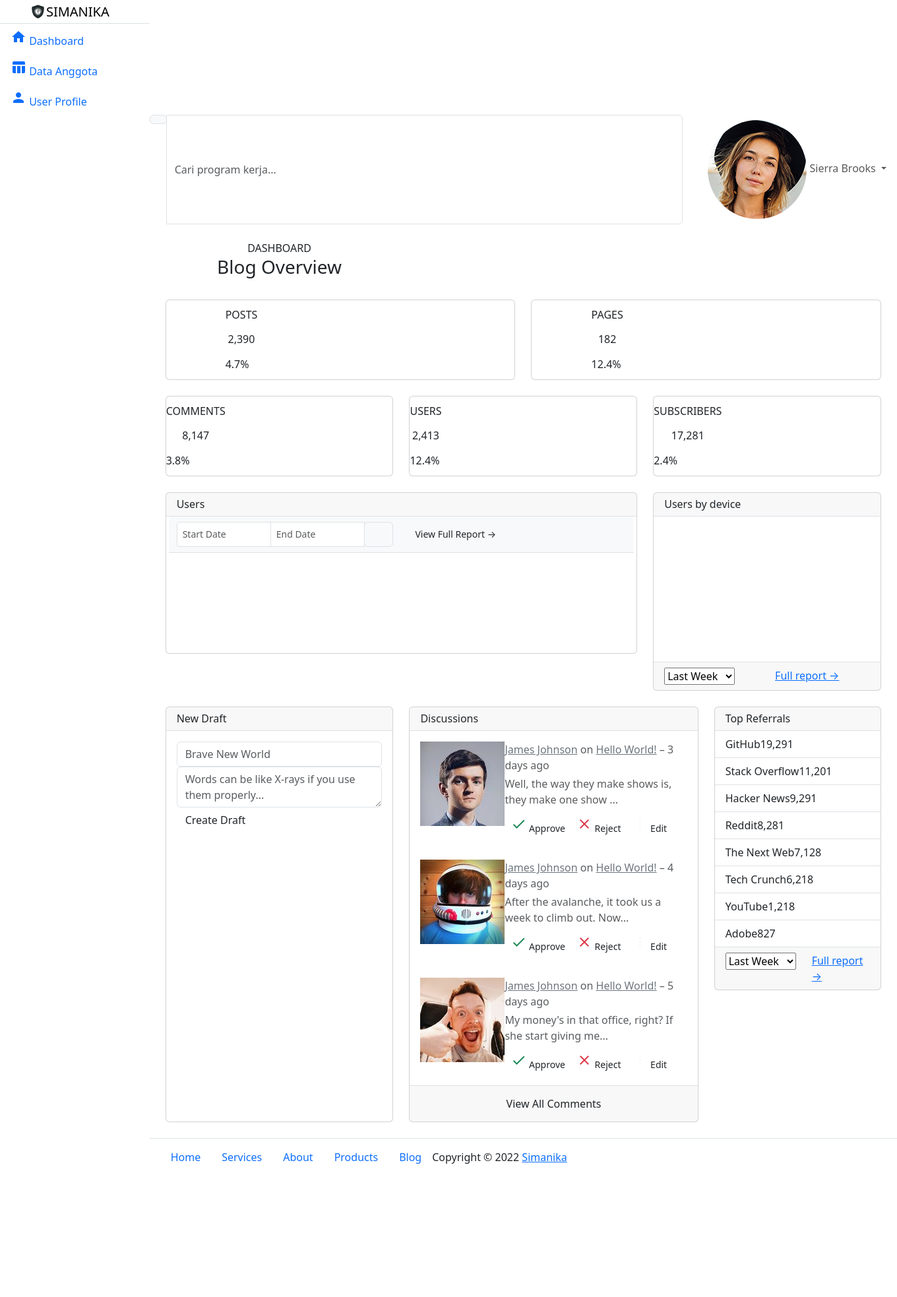
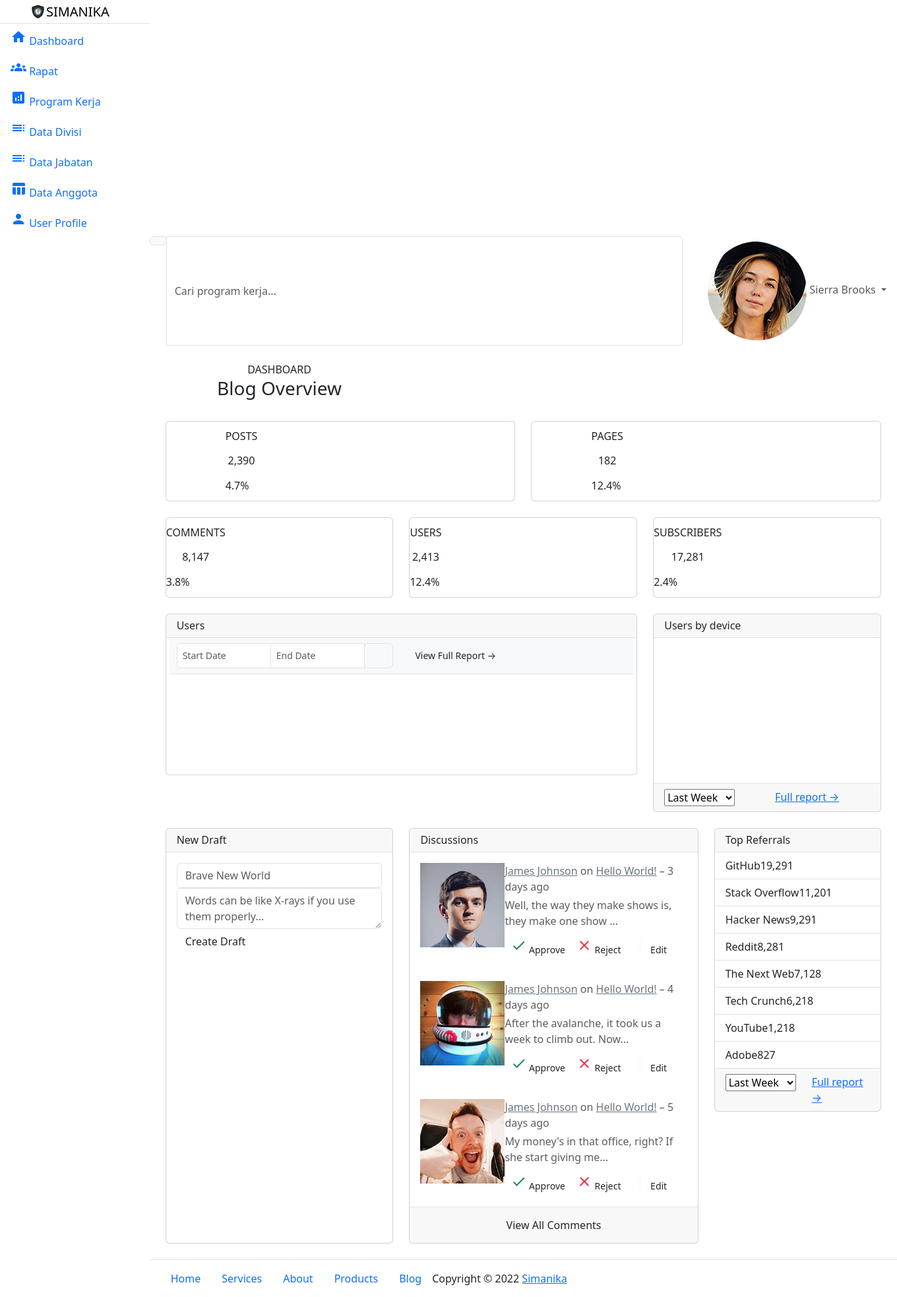
Before and after one commit to you-ink/simanika, a CodeIgniter app: page /database/index.php/dashboard/index in a window 1360 px wide; the page is wider, and only the part inside the window is pictured. Shown: that part at 66% size. Before the commit the page ends 1764 px from the top of that part, so only its background shows below. Run offline with CodeIgniter, Linux system fonts and the light colour scheme; a map, chart or similar area stays blank; some libraries are stand-ins or nearby versions.

Commit message:
Update Sidebar

```diff
--- a/application/controllers/Dashboard.php
+++ b/application/controllers/Dashboard.php
@@ -71,7 +71,7 @@ class Dashboard extends CI_Controller {
 
 	public function meeting()
 	{
-		$data['title'] = 'Simanika - Data Rapat';
+		$data['title'] = 'Simanika - Rapat';
 
 		$this->load->view('app/dashboard/header', $data);
 		$this->load->view('app/dashboard/sidebar', $data);
@@ -81,9 +81,9 @@ class Dashboard extends CI_Controller {
 		$this->load->view('app/dashboard/footer', $data);
 	}
 
-	public function proker()
+	public function program()
 	{
-		$data['title'] = 'Simanika - Data Proker';
+		$data['title'] = 'Simanika - Program Kerja';
 
 		$this->load->view('app/dashboard/header', $data);
 		$this->load->view('app/dashboard/sidebar', $data);
--- a/application/views/app/dashboard/sidebar.php
+++ b/application/views/app/dashboard/sidebar.php
@@ -31,6 +31,30 @@
         </a>
       </li>
       <li class="nav-item">
+        <a class="nav-link <?php echo ($this->uri->segment(2) == 'meeting')?'active':'' ?>" href="<?php echo base_url('dashboard/meeting') ?>">
+          <i class="material-icons">groups</i>
+          <span>Rapat</span>
+        </a>
+      </li>
+      <li class="nav-item">
+        <a class="nav-link <?php echo ($this->uri->segment(2) == 'program')?'active':'' ?>" href="<?php echo base_url('dashboard/program') ?>">
+          <i class="material-icons">analytics</i>
+          <span>Program Kerja</span>
+        </a>
+      </li>
+      <li class="nav-item">
+        <a class="nav-link <?php echo ($this->uri->segment(2) == 'division')?'active':'' ?>" href="<?php echo base_url('dashboard/division') ?>">
+          <i class="material-icons">toc</i>
+          <span>Data Divisi</span>
+        </a>
+      </li>
+      <li class="nav-item">
+        <a class="nav-link <?php echo ($this->uri->segment(2) == 'position')?'active':'' ?>" href="<?php echo base_url('dashboard/position') ?>">
+          <i class="material-icons">toc</i>
+          <span>Data Jabatan</span>
+        </a>
+      </li>
+      <li class="nav-item">
         <a class="nav-link <?php echo ($this->uri->segment(2) == 'member')?'active':'' ?>" href="<?php echo base_url('dashboard/member') ?>">
           <i class="material-icons">table_chart</i>
           <span>Data Anggota</span>
```
